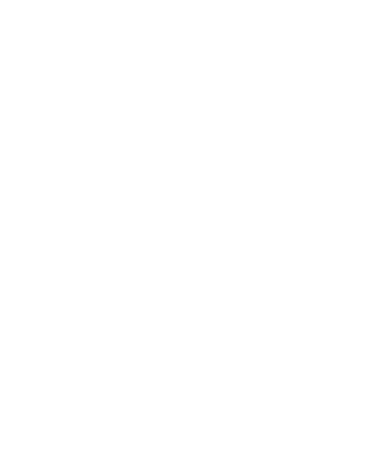
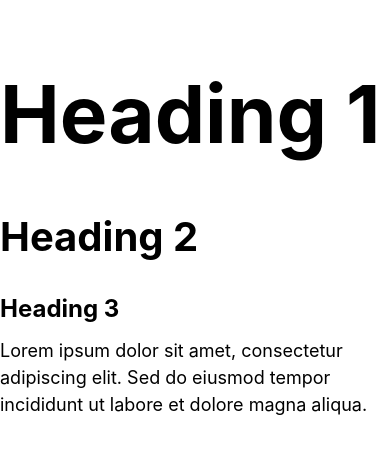
Before and after one commit to perfectseason/project, a plain HTML site: page index.html in a window 390 px wide. Drawn offline with Linux system fonts and the light colour scheme.

Commit message:
arrange th style fonts

```diff
--- a/css/styles.css
+++ b/css/styles.css
@@ -5,3 +5,56 @@
     --color-headings: #1b0760;
     --color-body: #918ca4;
 }
+
+html {
+    font-size: 62.5%;
+}
+
+body {
+    font-family: inter, Arial, sans-serif;
+    font-size: 2.4rem;
+    line-height: 1.5;
+    color: var(--color-body);
+}
+
+h1, h2, h3, h4, h5, h6 {
+    color: var(--color-headings);
+    margin-bottom: 1rem;
+}
+
+
+h1 {
+    font-size: 7rem;
+}
+
+h2 {
+    font-size: 4rem;
+}
+
+h3 {
+    font-size: 3rem;
+
+}
+
+p {
+    margin-top: 0rem;
+}
+
+
+@media screen and (max-width: 1024px) {
+    body {
+        font-size: 1.8rem;
+    }
+
+    h1 {
+        font-size: 8rem;
+    }
+
+    h2 {
+        font-size: 4rem;
+    }
+
+    h3 {
+        font-size: 2.4rem;
+    }
+}
--- a/index.html
+++ b/index.html
@@ -8,6 +8,9 @@
     <link rel="stylesheet" href="css/styles.css">
 </head>
 <body>
-
+    <h1>Heading 1</h1>
+    <h2>Heading 2</h2>
+    <h3>Heading 3</h3>
+    <p>Lorem ipsum dolor sit amet, consectetur adipiscing elit. Sed do eiusmod tempor incididunt ut labore et dolore magna aliqua.</p>
 </body>
 </html>
```
